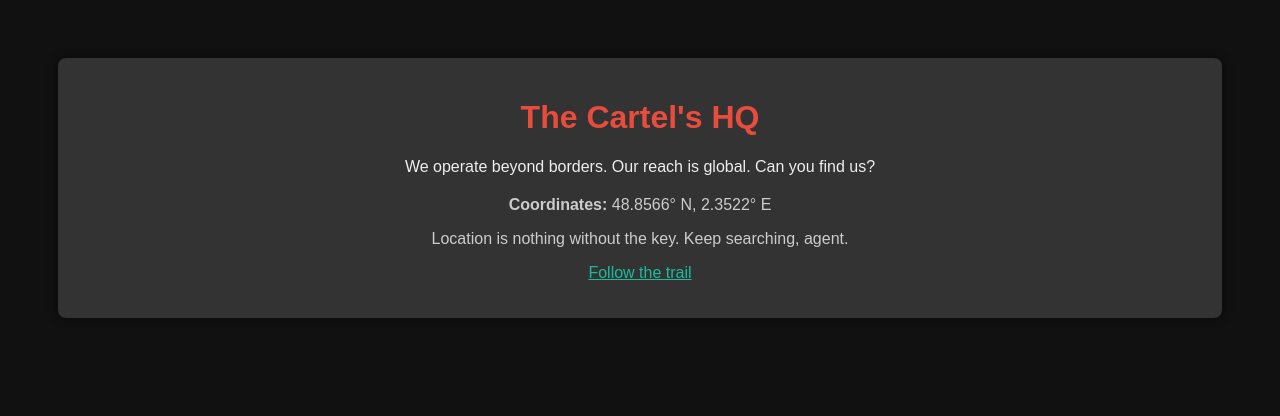
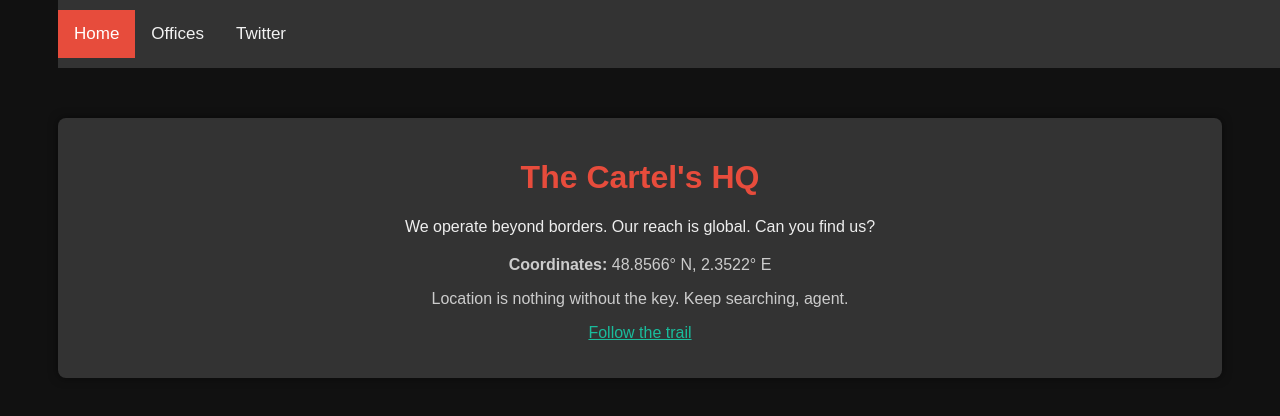
Before and after one commit to hexstealth/home, a plain HTML site: page index.html in a window 1280 px wide. Drawn offline with Linux system fonts and the light colour scheme.

Commit message:
Update index.html

```diff
--- a/index.html
+++ b/index.html
@@ -28,9 +28,47 @@
         a {
             color: #1abc9c;
         }
+        /* Navbar Styling */
+        .navbar {
+            overflow: hidden;
+            background-color: #333;
+            position: fixed;
+            top: 0;
+            width: 100%;
+            padding: 10px 0;
+        }
+        .navbar a {
+            float: left;
+            display: block;
+            color: #f2f2f2;
+            text-align: center;
+            padding: 14px 16px;
+            text-decoration: none;
+            font-size: 17px;
+        }
+        .navbar a:hover {
+            background-color: #ddd;
+            color: black;
+        }
+        .navbar a.active {
+            background-color: #e74c3c;
+            color: white;
+        }
+        .main-content {
+            margin-top: 60px; /* Space for fixed navbar */
+        }
     </style>
 </head>
 <body>
+
+    <!-- Navbar -->
+    <div class="navbar">
+        <a class="active" href="index.html">Home</a>
+        <a href="offices.html">Offices</a>
+        <a href="https://twitter.com" target="_blank">Twitter</a>
+    </div>
+
+    <div class="main-content">
         <div class="content">
             <h1>The Cartel's HQ</h1>
             <p>We operate beyond borders. Our reach is global. Can you find us?</p>
@@ -40,5 +78,7 @@
             </div>
             <p><a href="https://twitter.com" target="_blank">Follow the trail</a></p>
         </div>
+    </div>
+
 </body>
 </html>
```
Lines whose indentation alone changed are shown as unchanged.
